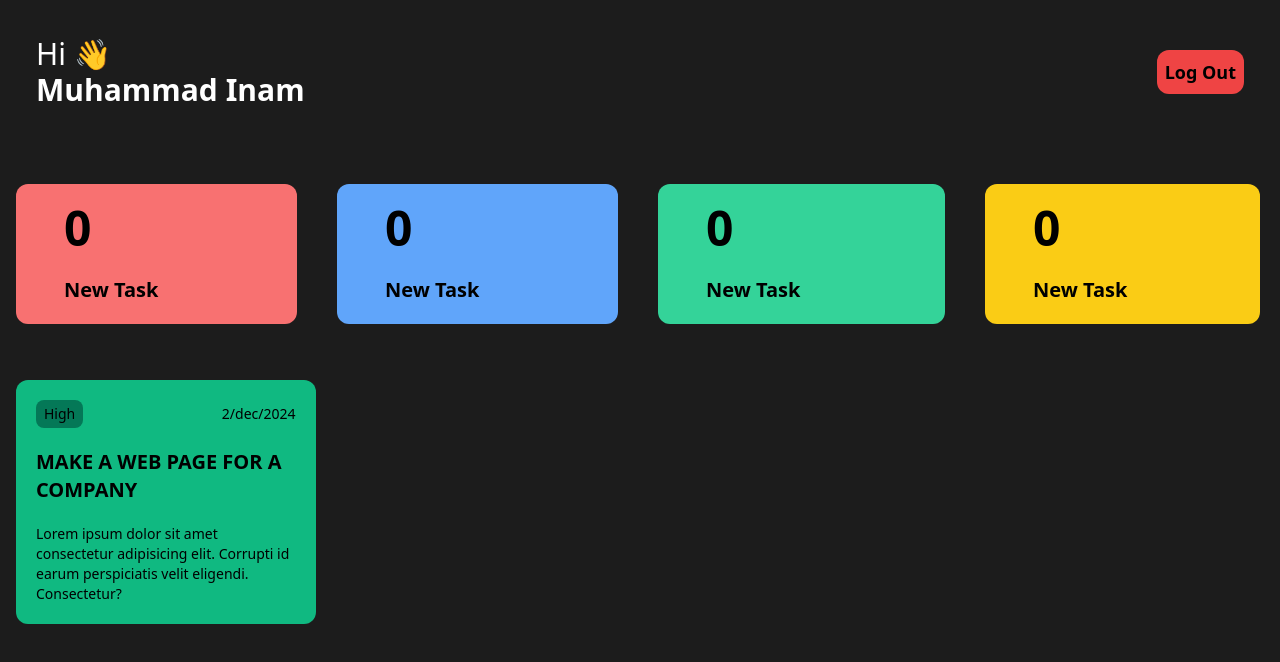
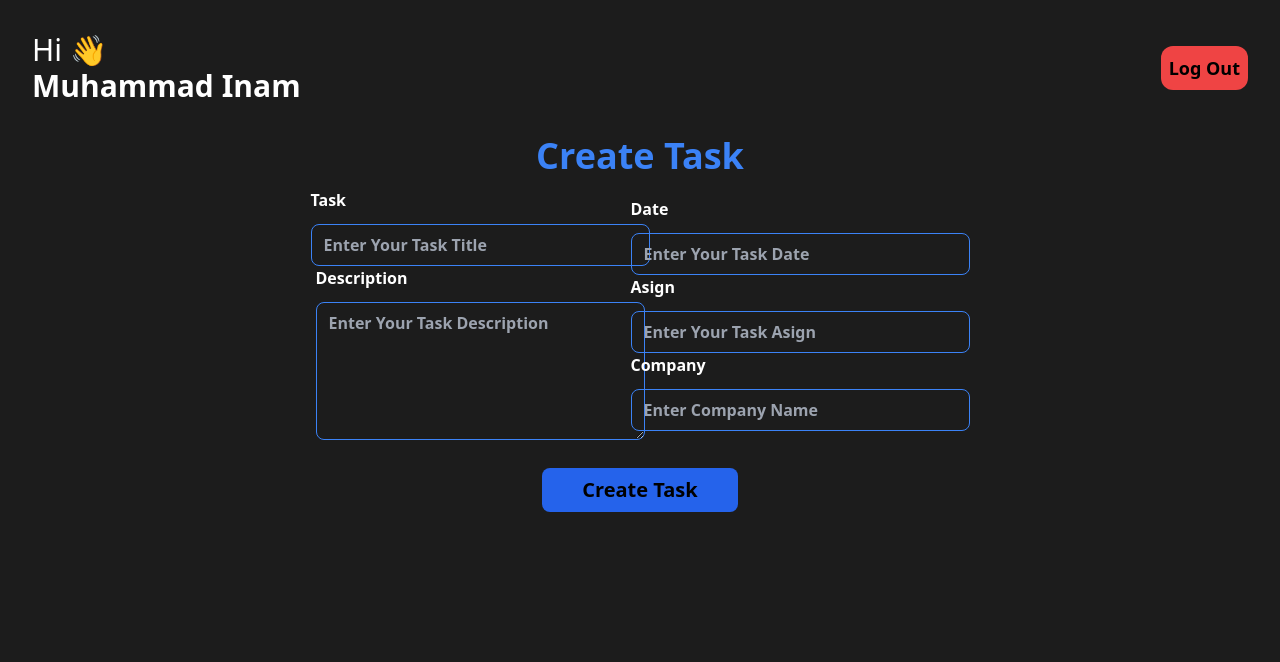
Before and after one commit to MANI-WEBDEVE/Management-system-ReactJS, a React (Vite) app: page / in a window 1280 px wide. Shown: the top 662 px of the page. Built offline with nearby package versions, Linux system fonts and the light colour scheme.

Commit message:
admin-dashboard-UI

```diff
--- a/src/App.tsx
+++ b/src/App.tsx
@@ -1,11 +1,13 @@
 // import Login from "./components/Auth/Login";
-import EmployeeDashboard from "./components/Dashboard/EmployeeDashboard";
+import AdminDashboard from "./components/Dashboard/AdminDashboard";
+// import EmployeeDashboard from "./components/Dashboard/EmployeeDashboard";
 
 function App() {
   return (
    <>
     {/* <Login/> */}
-    <EmployeeDashboard/>
+    {/* <EmployeeDashboard/> */}
+    <AdminDashboard/>
    </>
   );
 }
--- a/src/components/Dashboard/AdminDashboard.tsx
+++ b/src/components/Dashboard/AdminDashboard.tsx
@@ -0,0 +1,84 @@
+import Header from "../UI-Components/Header";
+
+const AdminDashboard = () => {
+  return (
+    <div className="h-full w-full bg-[#1C1C1C] ">
+      <Header />
+        <h3 className="text-4xl font-bold text-blue-500 text-center">Create Task</h3>
+      <div className=" h-full flex flex-col ">
+
+        <form className="w-full flex justify-center items-center gap-10">
+          <div className="w-[20%] flex items-center justify-start m-3 flex-col">
+            <label
+              htmlFor="title"
+              className="text-white flex flex-col justify-center items-start gap-3 font-semibold "
+            >
+              Task
+              <input
+                type="text"
+                placeholder="Enter Your Task Title"
+                className="pr-20 pl-3 py-2 rounded-lg bg-transparent border-blue-500 border-[1px]"
+              />
+            </label>
+            <label
+              htmlFor="desctiption"
+              className="text-white flex flex-col justify-center items-start gap-3 font-semibold "
+            >
+              Description
+              <textarea
+                name="desctiption"
+                id="desctiption"
+                placeholder="Enter Your Task Description"
+                rows={5}
+                cols={22}
+                className="pr-20 pl-3 py-2 rounded-lg bg-transparent border-blue-500 border-[1px]"
+              ></textarea>
+            </label>
+          </div>
+          <div className="w-[20%] flex items-center justify-start m-3 flex-col">
+            <label
+              htmlFor="Date"
+              className="text-white flex flex-col justify-center items-start gap-3 font-semibold "
+            >
+              Date
+              <input
+                type="text"
+                placeholder="Enter Your Task Date"
+                className="pr-20 pl-3 py-2 rounded-lg bg-transparent border-blue-500 border-[1px]"
+              />
+            </label>
+            <label
+              htmlFor="Asign"
+              className="text-white flex flex-col justify-center items-start gap-3 font-semibold "
+            >
+              Asign
+              <input
+                type="text"
+                placeholder="Enter Your Task Asign"
+                className="pr-20 pl-3 py-2 rounded-lg bg-transparent border-blue-500 border-[1px]"
+              />
+            </label>
+            <label
+              htmlFor="Company"
+              className="text-white flex flex-col justify-center items-start gap-3 font-semibold  "
+            >
+              Company
+              <input
+                type="text"
+                placeholder="Enter Company Name"
+                className="pr-20 pl-3 py-2 rounded-lg bg-transparent border-blue-500 border-[1px]"
+              />
+            </label>
+          </div>
+        </form>
+          <div className="flex justify-center">
+            <button className="px-10 py-2 bg-blue-600 font-semibold text-xl mb-10 mt-4 rounded-lg">
+              Create Task
+            </button>
+          </div>
+      </div>
+    </div>
+  );
+};
+
+export default AdminDashboard;
--- a/src/components/TaskList/TaskList.tsx
+++ b/src/components/TaskList/TaskList.tsx
@@ -6,7 +6,7 @@ const TaskList = () => {
         <h1 className="text-sm bg-emerald-700 px-2 py-1 rounded-lg font-medium">High</h1>
         <p className="text-sm">2/dec/2024</p>
        </div>
-       <h2 className="text-xl font-bold px-5 uppercase font-semibold">Make a Web Page for a Company</h2>
+       <h2 className="text-xl px-5 uppercase font-semibold">Make a Web Page for a Company</h2>
        <p className="text-sm px-5 mt-5 mb-5 font-medium">Lorem ipsum dolor sit amet consectetur adipisicing elit. Corrupti id earum perspiciatis velit eligendi. Consectetur?</p>
       </div>
 
--- a/src/components/UI-Components/Header.tsx
+++ b/src/components/UI-Components/Header.tsx
@@ -2,7 +2,7 @@
 const Header = () => {
   return (
     <>
-    <header className="flex justify-between items-center p-9">
+    <header className="flex justify-between items-center p-8">
         <h1 className="text-3xl font-medium text-white">Hi 👋 <br /><span className="text-3xl font-semibold"> Muhammad Inam</span></h1>
         <button className="text-lg font-semibold  bg-red-500 p-2 rounded-xl hover:bg-red-800 transition-all">Log Out</button>
     </header>
```
